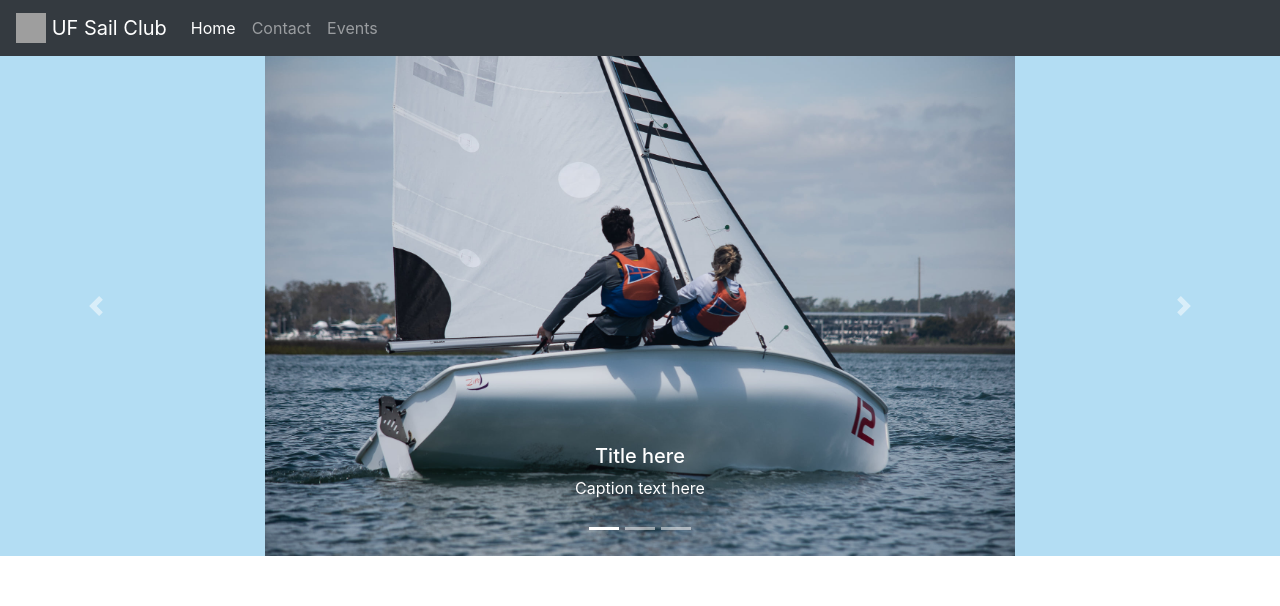
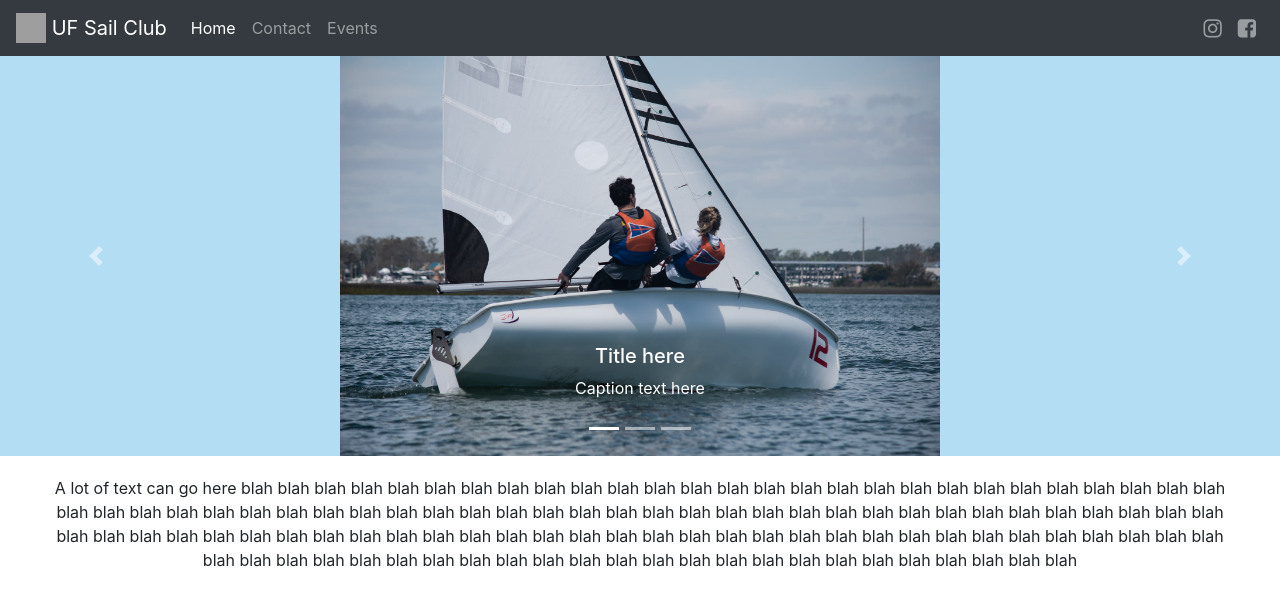
Before and after one commit to gonzalezg2/SWEproject, a Django app: page / in a window 1280 px wide. Shown: the top 606 px of the page. Run offline with Django 3.2, Linux system fonts and the light colour scheme; some libraries are stand-ins or nearby versions; grey boxes are pictures that could not be loaded.

Commit message:
social media links

```diff
--- a/UFSailWebsite/Information/static/Information/carousel.css
+++ b/UFSailWebsite/Information/static/Information/home.css
@@ -1,15 +1,21 @@
 .carousel {
   /* any dimensions are fine, it can be responsive with max-width */
   width: max-width;
-  height: 500px;
+  height: 400px;
 }
 
 .carousel-inner {
-background-color: #B3DDF3 !important;
+  background-color: #B3DDF3 !important;
 }
 
 .carousel-item img {
   position: center;
-  height: 500px;
+  height: 400px;
   object-fit: contain;
 }
+
+#home-blurb {
+  margin-top: 20px;
+  margin-left: 50px;
+  margin-right: 50px;
+}
--- a/UFSailWebsite/Information/templates/Information/base.html
+++ b/UFSailWebsite/Information/templates/Information/base.html
@@ -3,9 +3,10 @@
 <!DOCTYPE html>
 <html lang="en">
 <head>
-	<meta charset="utf-8">
-    <meta name="viewport" content="width=device-width, initial-scale=1, shrink-to-fit=no">
-	<link rel="stylesheet" href="{% static 'css/bootstrap.min.css' %}">
+  <meta charset="utf-8">
+  <meta name="viewport" content="width=device-width, initial-scale=1, shrink-to-fit=no">
+  <link rel="stylesheet" href="{% static 'css/bootstrap.min.css' %}">
+  <link rel="stylesheet" href="https://cdnjs.cloudflare.com/ajax/libs/font-awesome/4.7.0/css/font-awesome.min.css">
   {% block stylesheets %}{% endblock %}
   <title>UF Sail | {% block pagetitle %}{% endblock %}</title>
 </head>
@@ -31,14 +32,20 @@
         <a class="nav-link" href="{% url 'events' %}">Events</a>
       </li>
     </ul>
-
+    <ul class="nav navbar-nav ml-auto">
+        <li>
+          <a href="https://www.instagram.com/ufsail/" class="nav-link" target="_blank" rel="noopener noreferrer"><i class="fa fa-instagram fa-lg"></i></a>
+        <li>
+          <a href="https://www.facebook.com/GATORSAILING/" class="nav-link" target="_blank" rel="noopener noreferrer"><i class="fa fa-facebook-square fa-lg"></i></a>
+        </li>
+    </ul>
   </div>
 </nav>
 
 <!-- Django templating - you can "subclass" this and insert whatever content you want -->
 {% block content %}
 <center>
-	<h2>Content goes here</h2>
+  <h2>Content goes here</h2>
 <center>
 {% endblock %}
 
--- a/UFSailWebsite/Information/templates/Information/home.html
+++ b/UFSailWebsite/Information/templates/Information/home.html
@@ -2,7 +2,7 @@
 {% load static %}
 
 {% block stylesheets %}
-<link rel="stylesheet" href="{% static 'Information/carousel.css' %}">
+<link rel="stylesheet" href="{% static 'Information/home.css' %}">
 {% endblock %}
 
 {% block pagetitle %}
@@ -40,4 +40,9 @@ Home
         <span class="sr-only">Next</span>
     </a>
 </div>
+<div id="home-blurb">
+	<center>
+		A lot of text can go here blah blah blah blah blah blah blah blah blah blah blah blah blah blah blah blah blah blah blah blah blah blah blah blah blah blah blah blah blah blah blah blah blah blah blah blah blah blah blah blah blah blah blah blah blah blah blah blah blah blah blah blah blah blah blah blah blah blah blah blah blah blah blah blah blah blah blah blah blah blah blah blah blah blah blah blah blah blah blah blah blah blah blah blah blah blah blah blah blah blah blah blah blah blah blah blah blah blah blah blah blah blah blah blah blah blah blah blah blah blah blah blah blah blah blah
+	</center>
+</div>
 {% endblock %}
```
